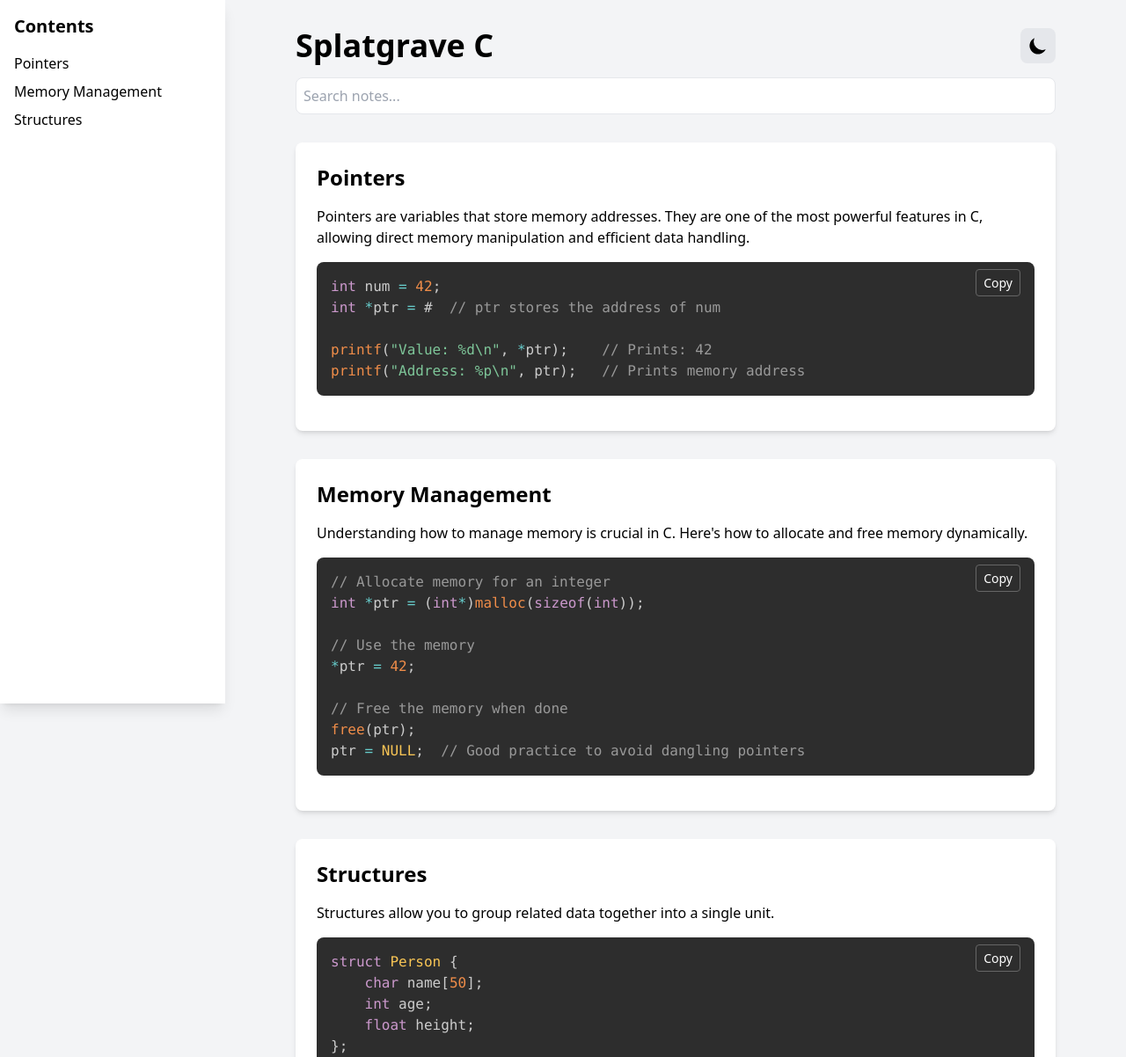
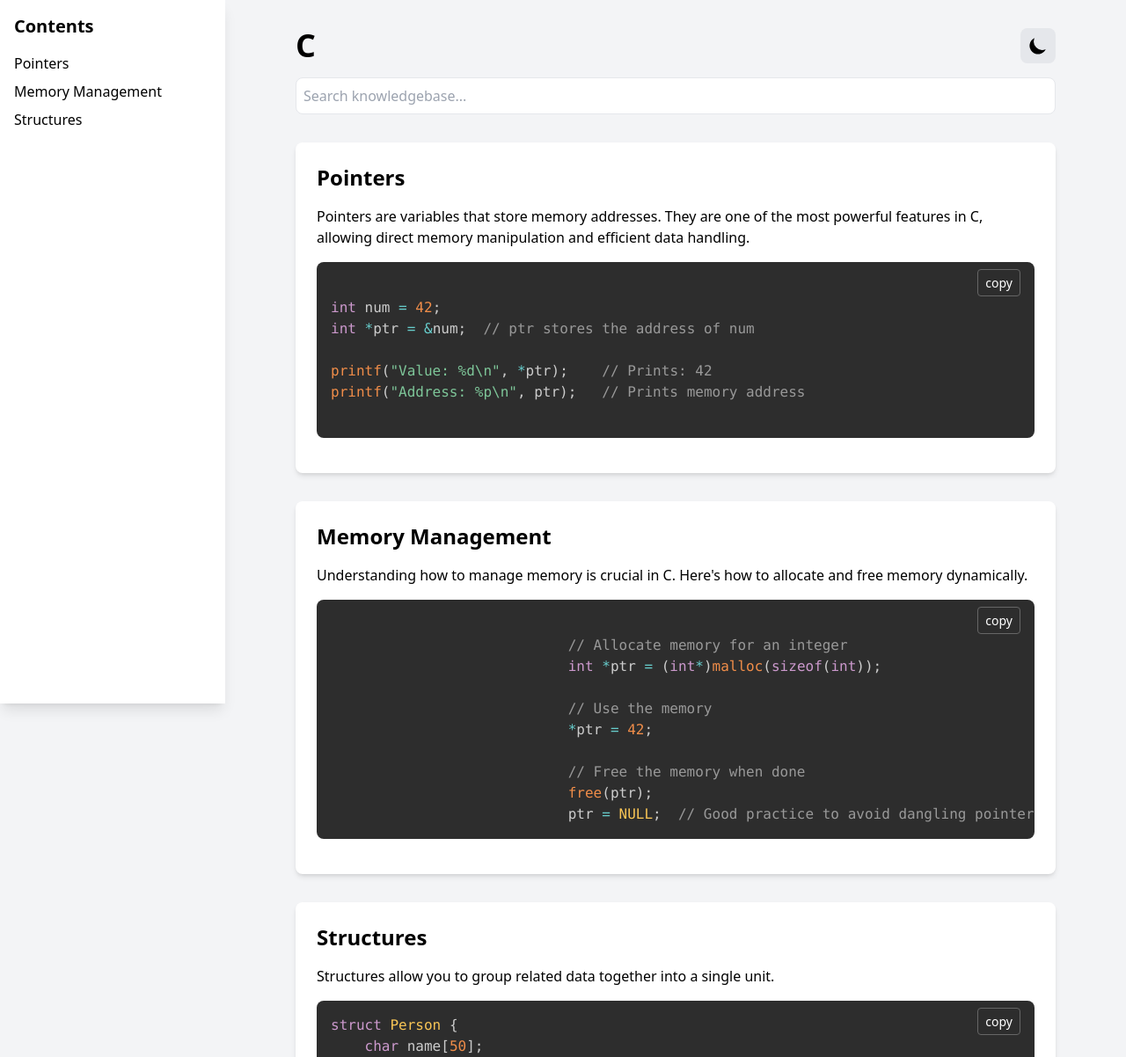
Before and after one commit to dyllan-p/splatgrave.com, a plain HTML site: page index.html in a window 1280 px wide. Shown: the top 1202 px of the page at 88% size. Drawn offline with nearby package versions, Linux system fonts and the light colour scheme.

Commit message:
cleaning

```diff
--- a/index.html
+++ b/index.html
@@ -90,7 +90,7 @@
             <!-- Header -->
             <header class="mb-8">
                 <div class="flex justify-between items-center mb-4">
-                    <h1 class="text-4xl font-bold">Splatgrave C</h1>
+                    <h1 class="text-4xl font-bold">C</h1>
 
                     <!-- Dark Mode Toggle -->
                     <button
@@ -114,7 +114,7 @@
                     <input
                         type="text"
                         id="search"
-                        placeholder="Search notes..."
+                        placeholder="Search knowledgebase..."
                         class="w-full p-2 border rounded-lg bg-white dark:bg-dark-surface dark:border-gray-600 dark:text-gray-100"
                         oninput="filterContent(this.value)"
                     >
@@ -132,12 +132,14 @@
                     </p>
 
                     <div class="relative">
-                        <button class="copy-button" onclick="copyCode(this)">Copy</button>
-                        <pre><code class="language-c">int num = 42;
-int *ptr = &num;  // ptr stores the address of num
+                        <button class="copy-button" onclick="copyCode(this)">copy</button>
+                        <pre><code class="language-c">
+int num = 42;
+int *ptr = &amp;num;  // ptr stores the address of num
 
 printf("Value: %d\n", *ptr);    // Prints: 42
-printf("Address: %p\n", ptr);   // Prints memory address</code></pre>
+printf("Address: %p\n", ptr);   // Prints memory address
+						</code></pre>
                     </div>
                 </section>
 
@@ -149,8 +151,9 @@ printf("Address: %p\n", ptr);   // Prints memory address</code></pre>
                     </p>
 
                     <div class="relative">
-                        <button class="copy-button" onclick="copyCode(this)">Copy</button>
-                        <pre><code class="language-c">// Allocate memory for an integer
+                        <button class="copy-button" onclick="copyCode(this)">copy</button>
+                        <pre><code class="language-c">
+							// Allocate memory for an integer
 							int *ptr = (int*)malloc(sizeof(int));
 
 							// Use the memory
@@ -170,7 +173,7 @@ ptr = NULL;  // Good practice to avoid dangling pointers</code></pre>
                     </p>
 
                     <div class="relative">
-                        <button class="copy-button" onclick="copyCode(this)">Copy</button>
+                        <button class="copy-button" onclick="copyCode(this)">copy</button>
                         <pre><code class="language-c">struct Person {
     char name[50];
     int age;
```
Lines whose indentation alone changed are shown as unchanged.
